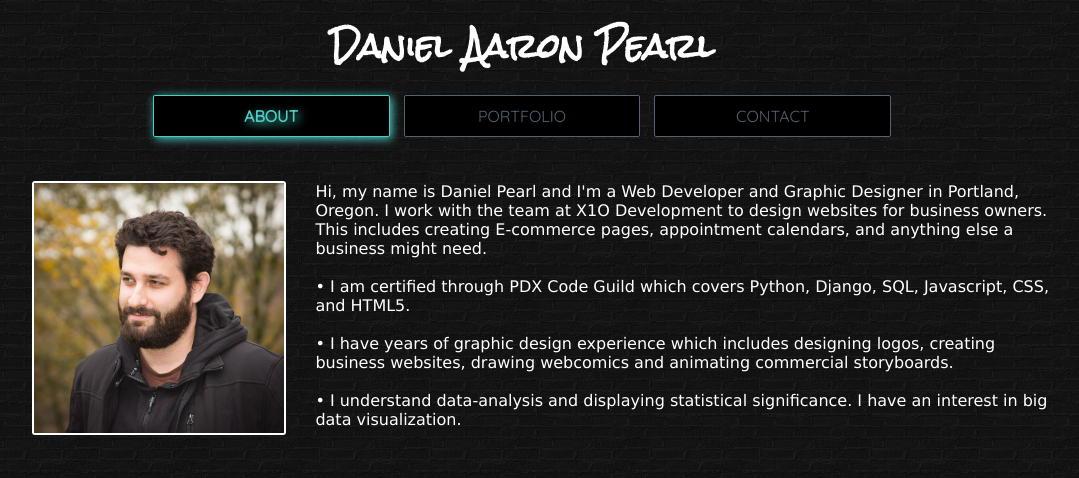
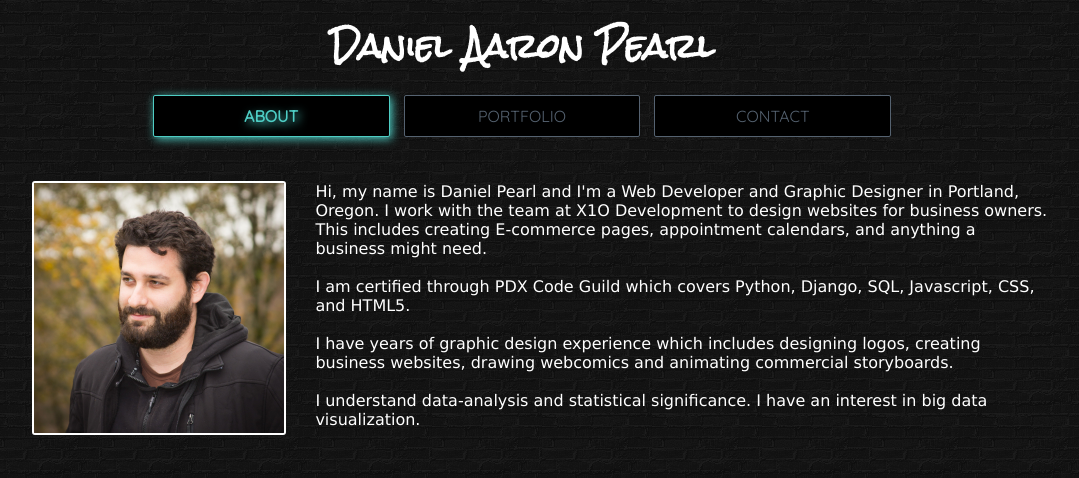
Before and after one commit to DanielPearl/portfolio, a Flask app: page / in a window 1280 px wide. Shown: the top 478 px of the page, without its empty margins (118-1197 px from the left). Run offline with Flask 2, Linux system fonts and the light colour scheme; some libraries are stand-ins or nearby versions.

```diff
--- a/static/css/styles.css
+++ b/static/css/styles.css
@@ -158,7 +158,9 @@ form label {
     color: #990033;
     width: 100%;
 }
-
+.flash:last-child{
+    margin-bottom: 10px;
+}
 .error,.thanks{
     /*padding:5px;*/
     /*border:solid 2px #990033;*/
@@ -213,7 +215,13 @@ form label {
     margin-left: 10%;
     margin-top: 15px;
 }
-
+/*@media (min-width: 1500px) {
+    .about{
+        width:65%;
+    }
+    form p{
+        margin-bottom: 30px;
+    }*/
 @media (max-width: 1000px) {
     .about{
         width:50%;
--- a/templates/about.html
+++ b/templates/about.html
@@ -7,13 +7,13 @@
     <img class="daniel" src="../static/images/daniel-normal.jpg">
     <section class="about">
         <p>
-            Hi, my name is Daniel Pearl and I'm a Web Developer and Graphic Designer in Portland, Oregon. I work with the team at X1O Development to design websites for business owners. This includes creating E-commerce pages, appointment calendars, and anything else a business might need. </br></br>
+            Hi, my name is Daniel Pearl and I'm a Web Developer and Graphic Designer in Portland, Oregon. I work with the team at X1O Development to design websites for business owners. This includes creating E-commerce pages, appointment calendars, and anything a business might need. </br></br>
 
-            • I am certified through PDX Code Guild which covers Python, Django, SQL, Javascript, CSS, and HTML5. </br></br>
+            I am certified through PDX Code Guild which covers Python, Django, SQL, Javascript, CSS, and HTML5. </br></br>
 
-            • I have years of graphic design experience which includes designing logos, creating business websites, drawing webcomics and animating commercial storyboards. </br></br>
+            I have years of graphic design experience which includes designing logos, creating business websites, drawing webcomics and animating commercial storyboards. </br></br>
 
-            • I understand data-analysis and displaying statistical significance. I have an interest in big data visualization.
+            I understand data-analysis and statistical significance. I have an interest in big data visualization.
         </p>
         <p>
 
--- a/templates/portfolio.html
+++ b/templates/portfolio.html
@@ -9,7 +9,7 @@
             <h3>Web</h3>
             <li><a href="http://chiapaspaste.com/">Chiapas Paste (Chili paste food business)</a></li>
             <li><a href="http://www.romagnets.com/">Romagnets (Fridge magnet business)</a></li>
-            <li><a>X1O Development (Website Development business)</a></li>
+            <li><a href="http://x10project.github.io/">X1O Development (Website Development business)</a></li>
             <li><a href="http://manuele.bitballoon.com/">James Manuele (Music business)</a></li>
         </ul>
         <ul class="logos">
```
